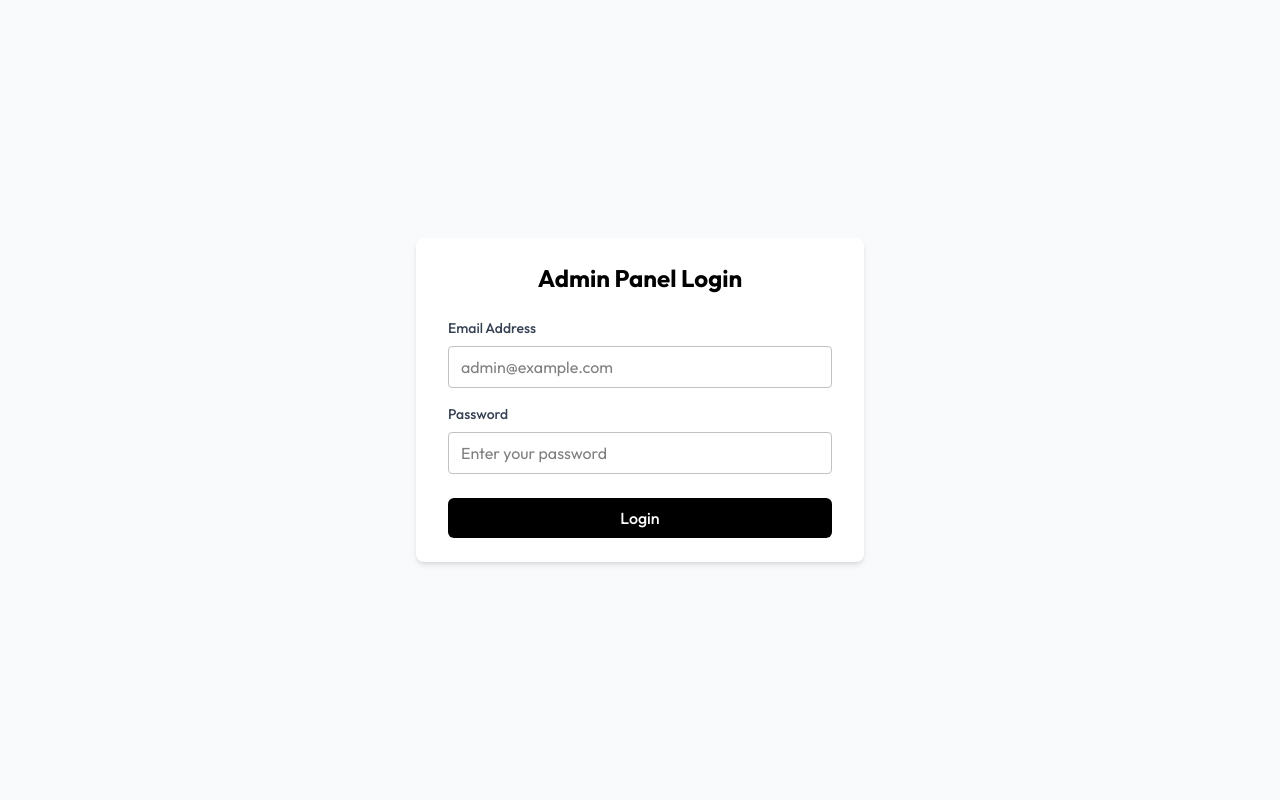
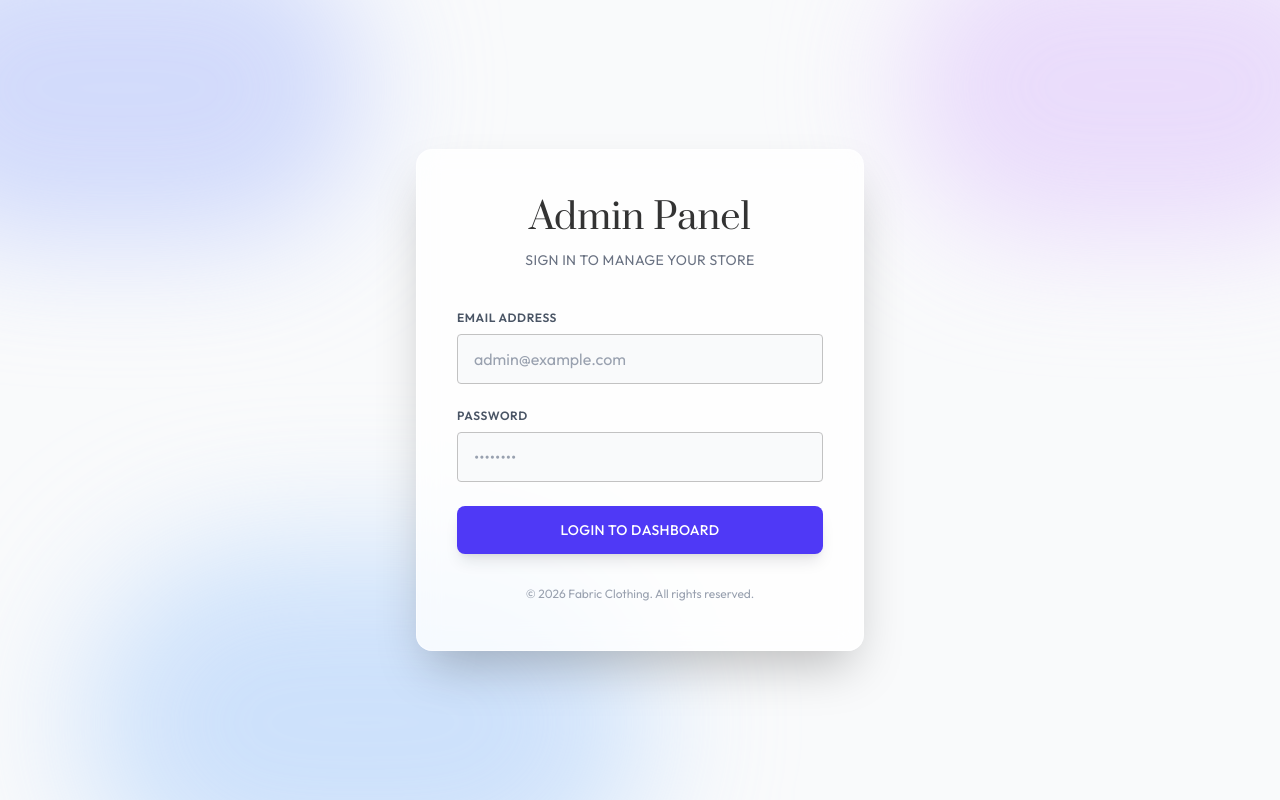
Before and after one commit to Vraj-01-02/Ecommerce, a React (Vite) app in the folder admin/: page /login in a window 1280 px wide. Built offline with nearby package versions, Linux system fonts and the light colour scheme; no server answers.

Commit message:
update login page of admin

```diff
--- a/admin/src/components/Login.jsx
+++ b/admin/src/components/Login.jsx
@@ -40,22 +40,32 @@ const Login = ({ setToken }) => {
   };
 
   return (
-    <div className="min-h-screen flex items-center justify-center w-full bg-gray-50">
-      <div className="bg-white shadow-md rounded-lg px-8 py-6 max-w-md w-full">
-        <h1 className="text-2xl font-bold mb-6 text-center">
-          Admin Panel Login
-        </h1>
+    <div className="min-h-screen flex items-center justify-center w-full bg-gray-50 relative overflow-hidden">
+      {/* Decorative Circles */}
+      <div className="absolute top-[-10%] left-[-10%] w-[40%] h-[40%] bg-indigo-200 rounded-full mix-blend-multiply filter blur-3xl opacity-70 animate-blob"></div>
+      <div className="absolute top-[-10%] right-[-10%] w-[40%] h-[40%] bg-purple-200 rounded-full mix-blend-multiply filter blur-3xl opacity-70 animate-blob animation-delay-2000"></div>
+      <div className="absolute -bottom-32 left-20 w-[40%] h-[40%] bg-blue-200 rounded-full mix-blend-multiply filter blur-3xl opacity-70 animate-blob animation-delay-4000"></div>
 
-        <form onSubmit={onSubmitHandler}>
+      <div className="bg-white/80 backdrop-blur-md shadow-2xl rounded-2xl px-10 py-12 max-w-md w-full z-10 border border-white/50">
+        <div className="text-center mb-10">
+          <h1 className="text-4xl mb-3 text-[#333] font-serif" style={{ fontFamily: 'Prata, serif' }}>
+            Admin Panel
+          </h1>
+          <p className="text-gray-500 text-sm tracking-wide uppercase">
+            Sign in to manage your store
+          </p>
+        </div>
+
+        <form onSubmit={onSubmitHandler} className="space-y-6">
           {/* Email */}
-          <div className="mb-4">
-            <label className="text-sm font-medium text-gray-700 mb-2 block">
+          <div>
+            <label className="text-xs font-semibold text-gray-600 uppercase tracking-wider mb-2 block">
               Email Address
             </label>
             <input
               value={email}
               onChange={(e) => setEmail(e.target.value)}
-              className="rounded-md w-full px-3 py-2 border border-gray-300 outline-none focus:ring-2 focus:ring-black"
+              className="w-full px-4 py-3 rounded-lg bg-gray-50 border border-gray-200 text-gray-800 placeholder-gray-400 focus:outline-none focus:border-indigo-600 focus:ring-2 focus:ring-indigo-600/20 transition-all duration-300"
               type="email"
               placeholder="admin@example.com"
               required
@@ -63,16 +73,16 @@ const Login = ({ setToken }) => {
           </div>
 
           {/* Password */}
-          <div className="mb-4">
-            <label className="text-sm font-medium text-gray-700 mb-2 block">
+          <div>
+            <label className="text-xs font-semibold text-gray-600 uppercase tracking-wider mb-2 block">
               Password
             </label>
             <input
               value={password}
               onChange={(e) => setPassword(e.target.value)}
-              className="rounded-md w-full px-3 py-2 border border-gray-300 outline-none focus:ring-2 focus:ring-black"
+              className="w-full px-4 py-3 rounded-lg bg-gray-50 border border-gray-200 text-gray-800 placeholder-gray-400 focus:outline-none focus:border-indigo-600 focus:ring-2 focus:ring-indigo-600/20 transition-all duration-300"
               type="password"
-              placeholder="Enter your password"
+              placeholder="••••••••"
               required
             />
           </div>
@@ -80,15 +90,21 @@ const Login = ({ setToken }) => {
           <button
             type="submit"
             disabled={loading}
-            className={`mt-2 w-full py-2 px-4 rounded-md text-white font-medium ${
+            className={`w-full py-3.5 px-4 rounded-lg text-white font-medium text-sm tracking-wide uppercase shadow-lg transform transition-all duration-300 ${
               loading
                 ? "bg-gray-400 cursor-not-allowed"
-                : "bg-black hover:bg-gray-800"
+                : "bg-indigo-600 hover:bg-indigo-700 hover:shadow-xl hover:-translate-y-0.5"
             }`}
           >
-            {loading ? "Logging in..." : "Login"}
+            {loading ? "Authenticating..." : "Login to Dashboard"}
           </button>
         </form>
+
+        <div className="mt-8 text-center">
+            <p className="text-xs text-gray-400">
+                &copy; {new Date().getFullYear()} Fabric Clothing. All rights reserved.
+            </p>
+        </div>
       </div>
     </div>
   );
```
